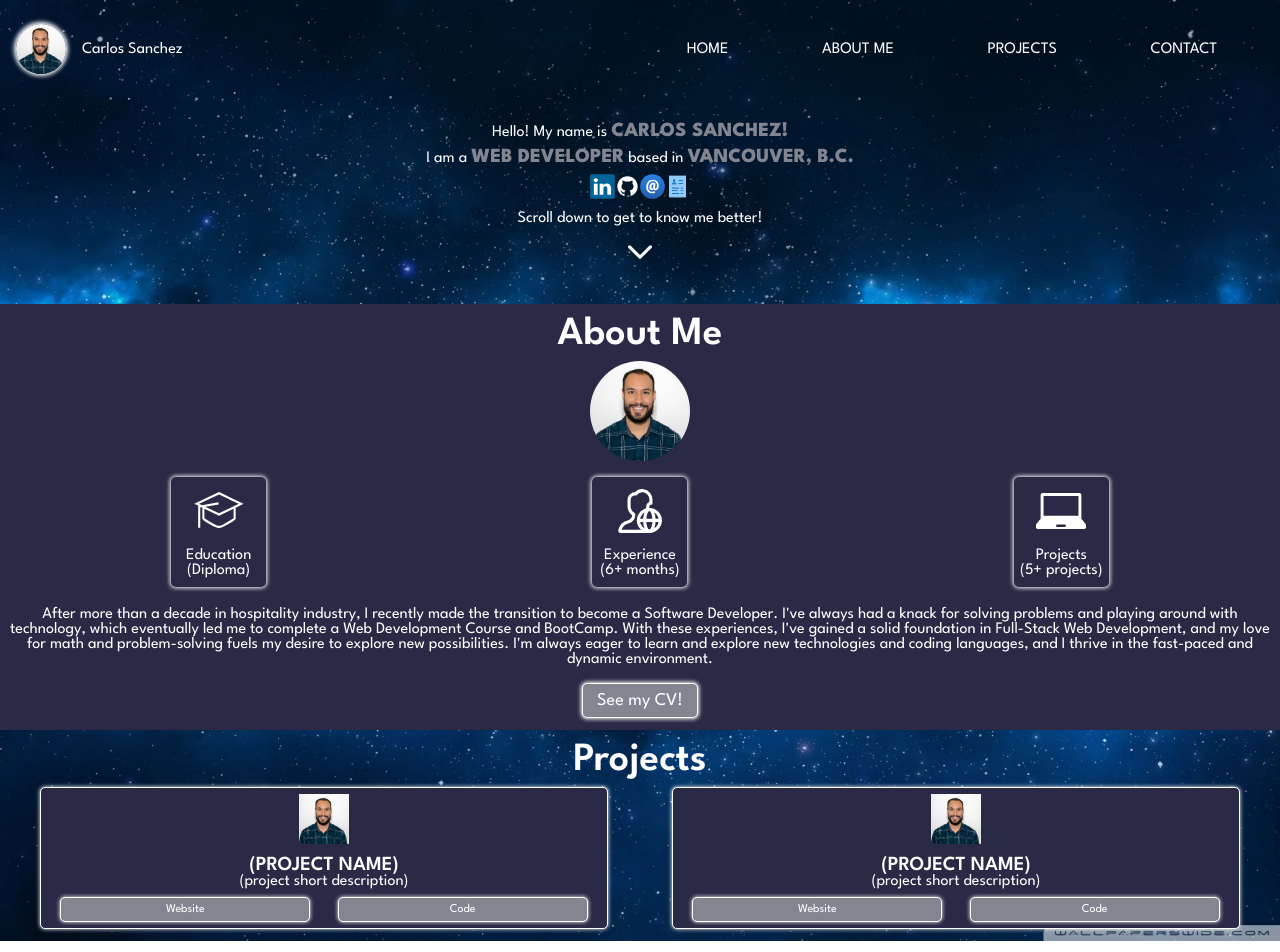
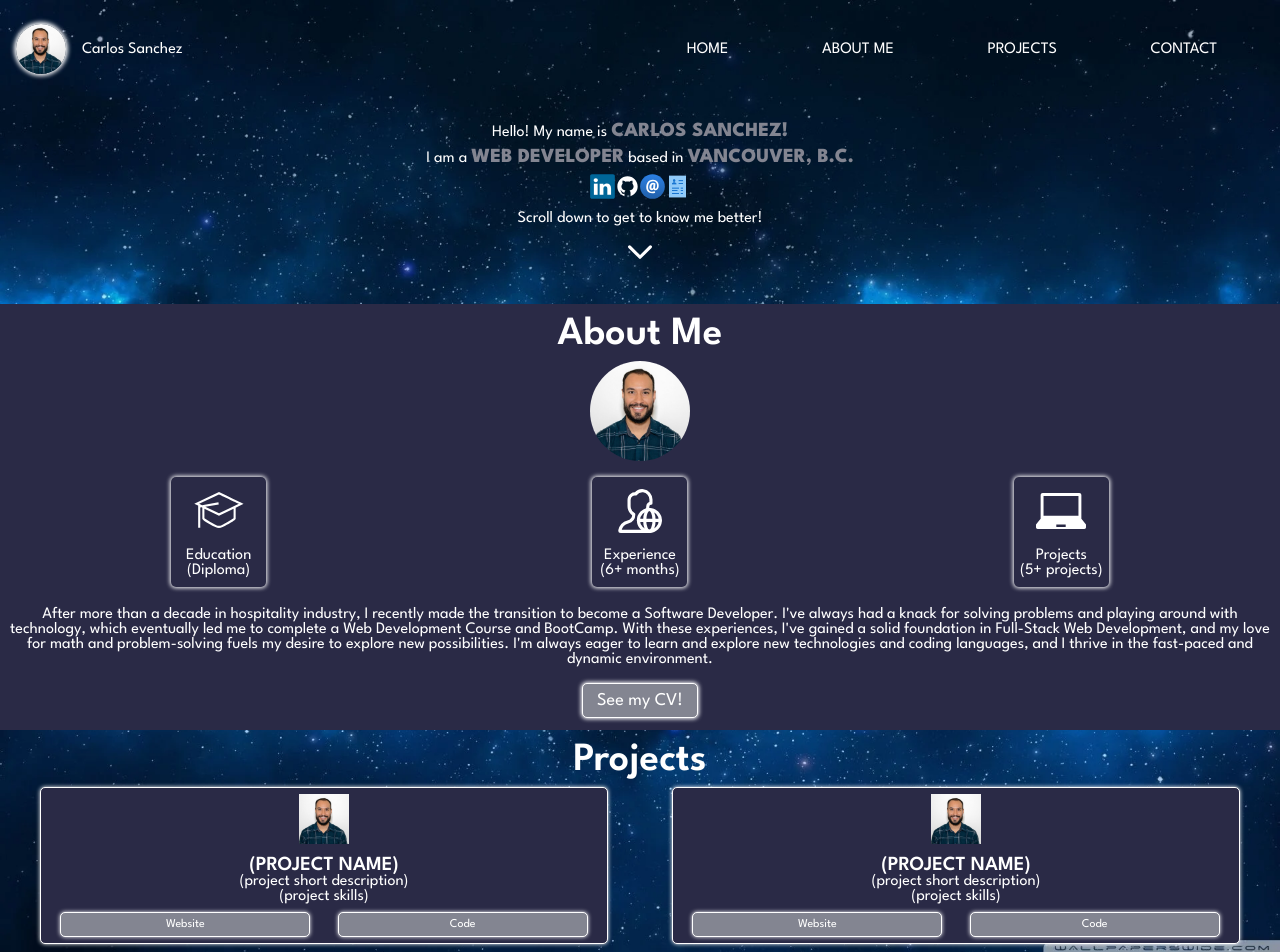
Before and after one commit to cmsanchezg/carlos-dev-portfolio, a React (Create React App) app: page / in a window 1280 px wide. Shown: the top 952 px of the page. Built offline with nearby package versions, Linux system fonts and the light colour scheme.

Commit message:
creater contact component (jsx and scss)

```diff
--- /dev/null
+++ b/src/components/Contact/Contact.jsx
@@ -0,0 +1,15 @@
+import './Contact.scss';
+
+
+function Contact() {
+
+    return (
+        <>
+       <article className='contact'>
+
+        </article>
+        </>
+    );
+}
+
+export default Contact;
--- a/src/components/Projects/Projects.jsx
+++ b/src/components/Projects/Projects.jsx
@@ -15,6 +15,7 @@ function Projects() {
                     <div className='projects__card__text'>
                         <p className='projects__card__title'>(project name)</p>
                         <p className='projects__card__description'>(project short description)</p>
+                        <p className='projects__card__skills'>(project skills)</p>
                     </div>
                     <div className='projects__card__buttons'>
                         <Link className='projects__card__link'>
@@ -32,6 +33,7 @@ function Projects() {
                     <div className='projects__card__text'>
                         <p className='projects__card__title'>(project name)</p>
                         <p className='projects__card__description'>(project short description)</p>
+                        <p className='projects__card__skills'>(project skills)</p>
                     </div>
                     <div className='projects__card__buttons'>
                         <Link className='projects__card__link'>
--- a/src/components/Projects/Projects.scss
+++ b/src/components/Projects/Projects.scss
@@ -54,6 +54,10 @@
         font-size: 16px;
     }
 
+    &__card__skills {
+        font-size: 16px;
+    }
+
     &__card__buttons {
         width: 100%;
         display: flex;
--- a/src/pages/HomePage/HomePage.jsx
+++ b/src/pages/HomePage/HomePage.jsx
@@ -4,6 +4,7 @@ import Header from "../../components/Header/Header";
 import Hero from "../../components/Hero/Hero";
 import AboutMe from '../../components/AboutMe/AboutMe';
 import Projects from '../../components/Projects/Projects';
+import Contact from '../../components/Contact/Contact';
 
 function HomePage() {
     return (
@@ -14,6 +15,7 @@ function HomePage() {
         </section>
         <AboutMe/>
         <Projects/>
+        <Contact/>
         </>
     );
 }
```
Also changed, not shown: src/components/Contact/Contact.scss (added).
